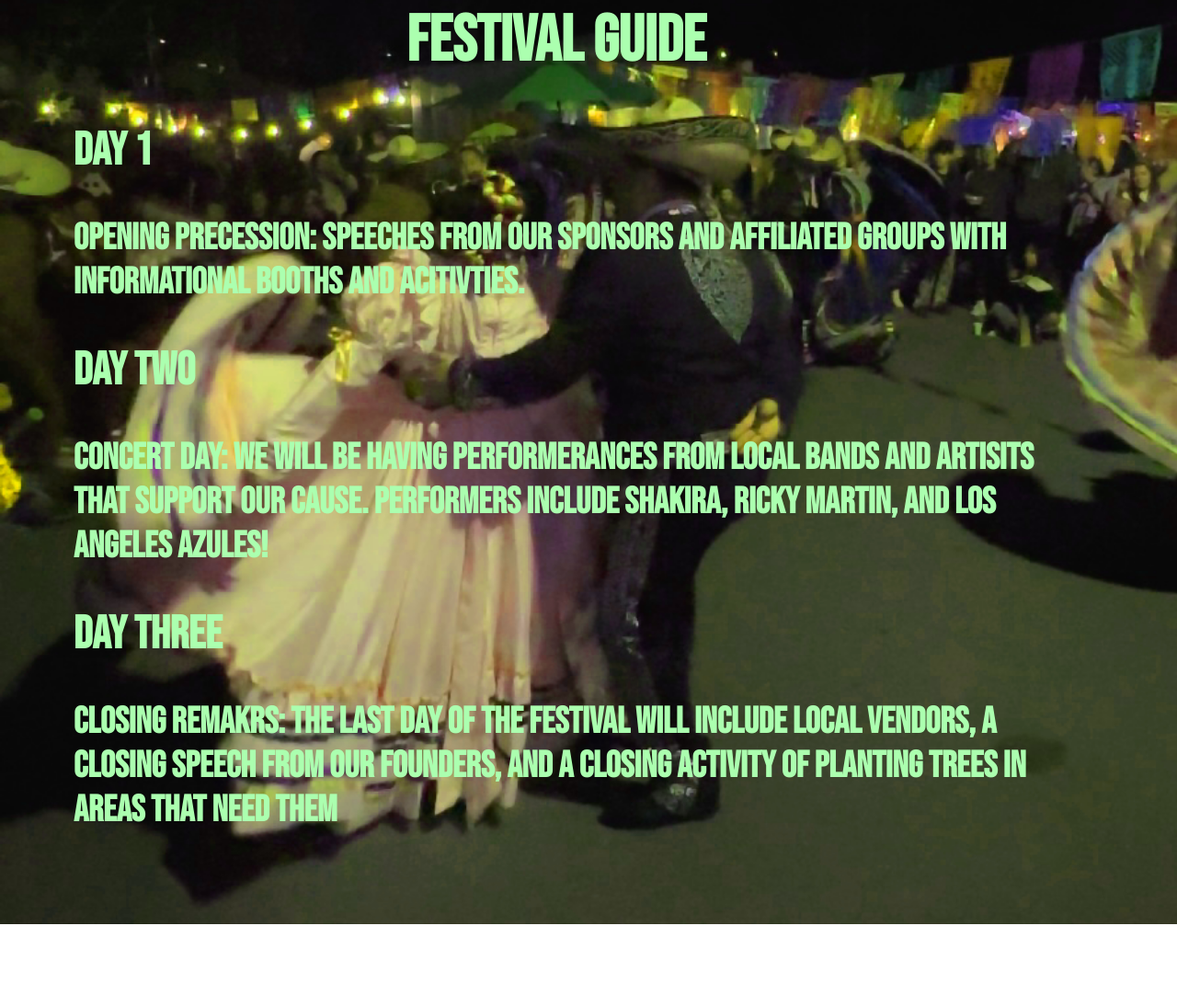
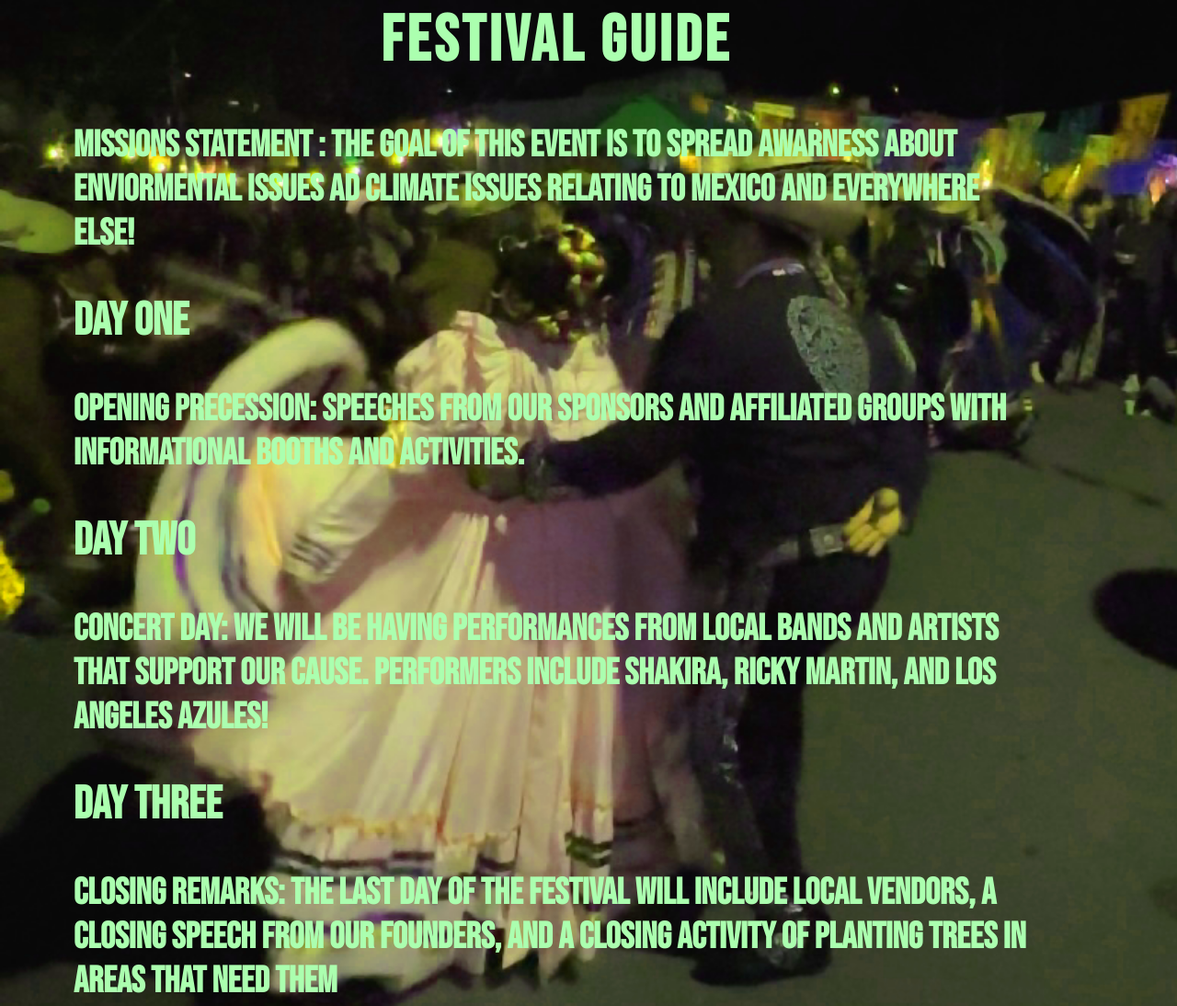
Before and after one commit to IsaJ292/isa_jimenezProjectThree, a plain HTML site: page festivalInfoPage/festivallInfoPage.html in a window 1280 px wide. Shown: the part 192-1286 px from the top of the page at 92% size. Before the commit the page ends 1197 px from the top, so only its background shows below. Drawn offline with Linux system fonts and the light colour scheme.

Commit message:
commit 16

```diff
--- a/css/style.css
+++ b/css/style.css
@@ -9,6 +9,9 @@ body {
     margin-left: 80px;
     margin-right: 150px;
     font-family: Bebas Neue, sans-serif;
+}
+a:hover{
+    background-color:grey;
 }
 .bebas-neue-regular {
     font-family: "Bebas Neue", sans-serif;
@@ -29,13 +32,14 @@ header{
     width: 50%;
 }
 img{
-size: 400px;
-width: 100%;
-height: auto;
+    size: 400px;
+    width: 100%;
+    height:auto;
 }
 h1{
     text-align: center;
     font-size: 70px;
+    letter-spacing: 4px;
 }
 h2{
     text-align:left;
--- a/festivalInfoPage/festivallInfoPage.html
+++ b/festivalInfoPage/festivallInfoPage.html
@@ -4,7 +4,7 @@
         <meta charset="UTF-8">
         <title>Festival Information</title>
         </head>
-        <link rel="stylesheet" href="../css/style.css"
+        <link rel="stylesheet" href="../css/style.css">
         <link rel="preconnect" href="https://fonts.googleapis.com">
         <link rel="preconnect" href="https://fonts.gstatic.com" crossorigin>
         <link href="https://fonts.googleapis.com/css2?family=Bebas+Neue&display=swap" rel="stylesheet">
@@ -16,14 +16,13 @@
             <a href="../sponsorPage/sponsorPage.html" style="color:white;">Volunteer</a>
                 </section>
                 <h1>Festival Guide</h1>
-                <h2>Day 1</h2>
-                <h3> Opening Precession: Speeches from our sponsors and affiliated groups with informational booths and acitivties.</h3>
+                <h3> Missions Statement : The goal of this event is to spread awarness about enviormental issues ad climate issues relating to Mexico and everywhere else! </h3>
+                <h2>Day One</h2>
+                <h3> Opening Precession: Speeches from our sponsors and affiliated groups with informational booths and activities.</h3>
                 <h2>Day Two</h2>
-                <h3> Concert Day: We will be having performerances from local bands and artisits that support our cause. Performers include Shakira, Ricky Martin, and Los Angeles Azules! </h3>
+                <h3> Concert Day: We will be having performances from local bands and artists that support our cause. Performers include Shakira, Ricky Martin, and Los Angeles Azules! </h3>
                 <h2>Day Three</h2>
-                <h3>Closing Remakrs: The last day of the festival will include local vendors, a closing speech from our founders, and a closing activity of planting trees in areas that need them</h3>
-
-
+                <h3>Closing Remarks: The last day of the festival will include local vendors, a closing speech from our founders, and a closing activity of planting trees in areas that need them</h3>
 
 
             </header>
```
